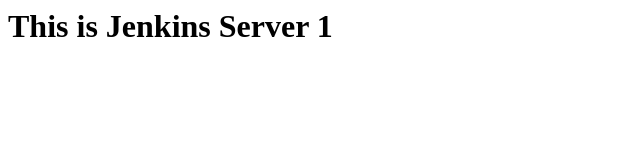
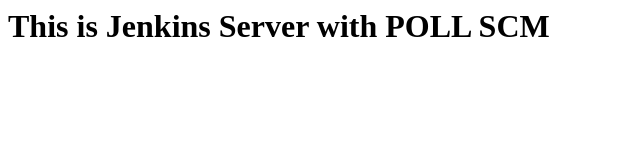
Before and after one commit to Gurubhushan/Guru, a plain HTML site: page index.html in a window 1280 px wide. Shown: the whole page, without its empty margins (0-640 px from the left). Drawn offline with Linux system fonts and the light colour scheme.

Commit message:
index with poll

```diff
--- a/index.html
+++ b/index.html
@@ -1 +1 @@
-<h1> This is Jenkins Server 1 </h1>
+<h1> This is Jenkins Server with POLL SCM </h1>
```
